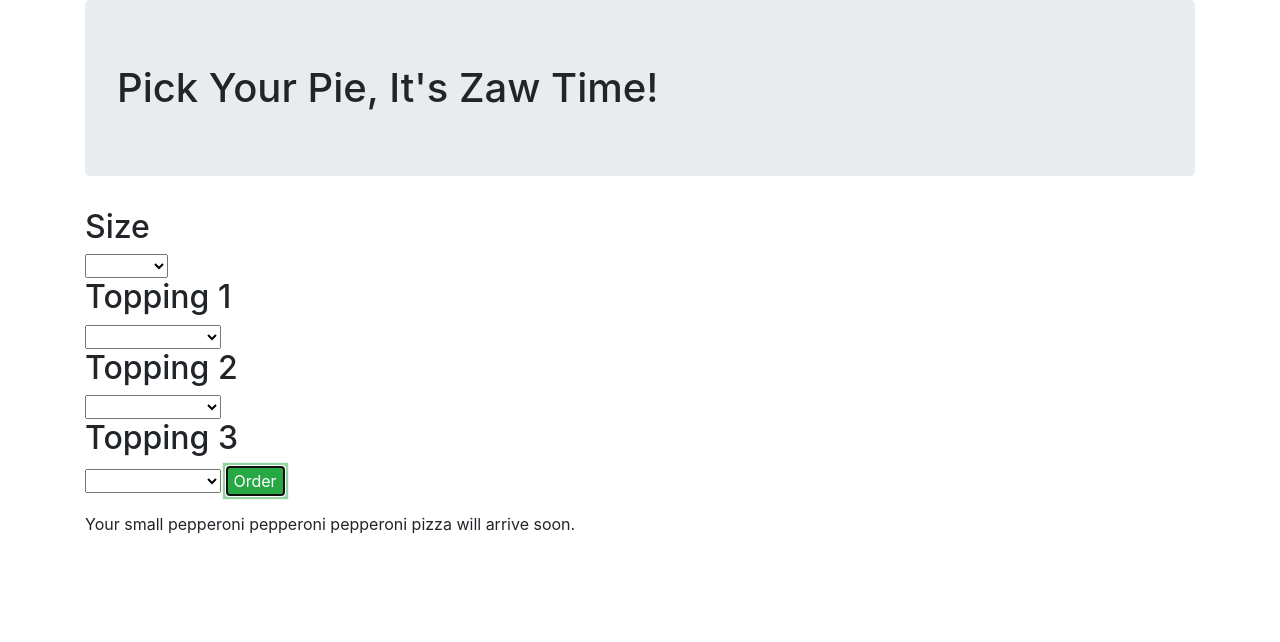
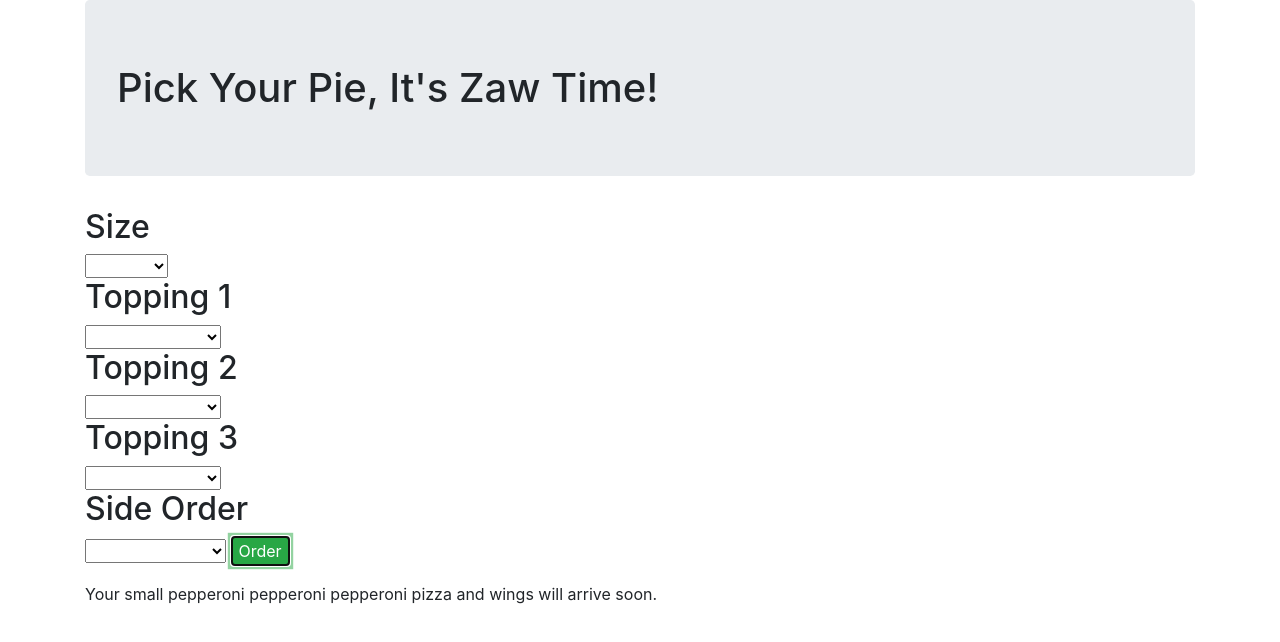
Before and after one commit to Connor85/Pizza, a plain HTML site: page index.html in a window 1280 px wide. Both pictures are taken after a click on the button "Order". Drawn offline with Linux system fonts and the light colour scheme.

Commit message:
add side order

```diff
--- a/index.html
+++ b/index.html
@@ -44,6 +44,12 @@
         <option value="pinapple">Pinapple</option>
         <option value="greenPepper">Green Peppers</option>
       </select>
+      <h2>Side Order</h2>
+      <select id="sideOrder" name="sideOrder">
+        <option value="wings">Hot Wings</option>
+        <option value="breadSticks">Bread Sticks</option>
+        <option value="cinnamon">Cinnamon Bites</option>
+      </select>
     <button class="button btn-success"type="submit">Order</button>
   </form>
   <div id="result">
--- a/js/scripts.js
+++ b/js/scripts.js
@@ -1,14 +1,15 @@
 // business logic
 
-function Pizza (size,toppingOne, toppingTwo, toppingThree) {
+function Pizza (size,toppingOne, toppingTwo, toppingThree, sideOrder) {
   this.size = size;
   this.toppingOne = toppingOne;
   this.toppingTwo = toppingTwo;
   this.toppingThree = toppingThree;
+  this.sideOrder = sideOrder
 }
 
 Pizza.prototype.order = function() {
-  return "<p>" + "Your " + this.size + " " + this.toppingOne + " "+ this.toppingTwo + " " + this.toppingThree + " pizza will arrive soon." + "</p>";
+  return "<p>" + "Your " + this.size + " " + this.toppingOne + " "+ this.toppingTwo + " " + this.toppingThree + " pizza " + "and " + this.sideOrder + " will arrive soon." + "</p>";
 }
 
 // user logic
@@ -21,14 +22,16 @@ $(document).ready(function(){
     var inputtedToppingOne = $("#toppingOne").val();
     var inputtedToppingTwo = $("#toppingTwo").val();
     var inputtedToppingThree = $("#toppingThree").val();
+    var inputtedSideOrder = $("#sideOrder").val();
 
-    var newPizza = new Pizza (inputtedSize, inputtedToppingOne, inputtedToppingTwo, inputtedToppingThree);
+    var newPizza = new Pizza (inputtedSize, inputtedToppingOne, inputtedToppingTwo, inputtedToppingThree, inputtedSideOrder);
 
     $("#result").append("<p>" + newPizza.order() + "</p>");
 
     $('#size').val(" ");
     $('#toppingOne').val(" ");
-    $('#toppingTwo').val(" ")
-    $('#toppingThree').val(" ")
+    $('#toppingTwo').val(" ");
+    $('#toppingThree').val(" ");
+    $('#sideOrder').val(" ");
   });
 });
```
